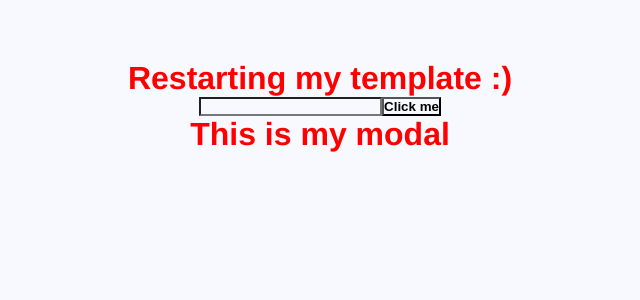
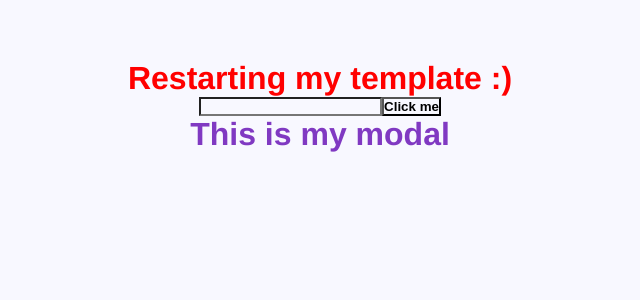
Before and after one commit to kiboma2021/vue-modal, a Vue app: page / in a window 1280 px wide. Shown: the top 300 px of the page, without its empty margins (320-960 px from the left). Built offline with nearby package versions, Linux system fonts and the light colour scheme.

Commit message:
Add modal

```diff
--- a/src/components/Modal.vue
+++ b/src/components/Modal.vue
@@ -1,3 +1,8 @@
 <template>
     <h1>This is my modal</h1>
 </template>
+<style scoped>
+h1 {
+    color: rgb(128, 57, 194);
+}
+</style>
```
